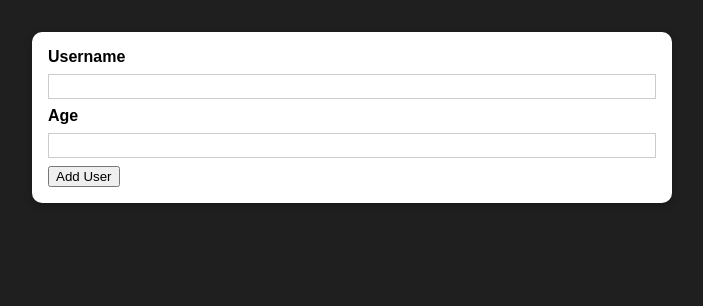
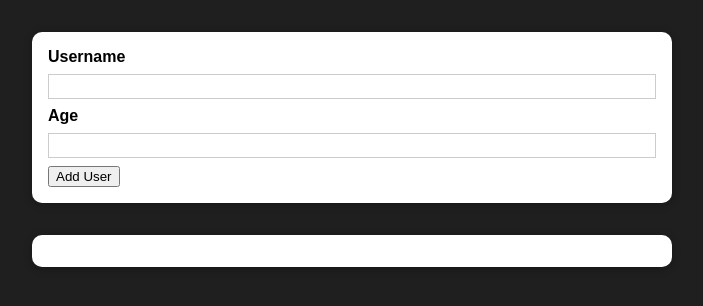
Before and after one commit to sanju0911/React_Implementation, a React (Create React App) app in the folder myapp/: page / in a window 1280 px wide. Shown: the top 306 px of the page, without its empty margins (288-991 px from the left). Built offline with nearby package versions, Linux system fonts and the light colour scheme.

Commit message:
added rendered UserList

```diff
--- a/myapp/src/App.js
+++ b/myapp/src/App.js
@@ -1,12 +1,18 @@
-
-import React from "react";
-
-import AddUser from './components/Users/AddUser';
+import React, { useState } from "react";
+import AddUser from "./components/Users/AddUser";
+import UserList from "./components/Users/UserList";
 
 const App = () => {
+  const [usersList, setUsersList] = useState([]);
+
+  const addUserHandler = (user) => {
+    setUsersList((prevUsersList) => [...prevUsersList, user]);
+  };
+
   return (
     <div>
-      <AddUser />
+      <AddUser onAddUser={addUserHandler} />
+      <UserList users={usersList} />
     </div>
   );
 };
--- /dev/null
+++ b/myapp/src/components/Users/UserList.css
@@ -0,0 +1,16 @@
+.users {
+    margin: 2rem auto;
+    width: 90%;
+    max-width: 40rem;
+  }
+
+  .users ul {
+    list-style: none;
+    padding: 1rem;
+  }
+
+  .users li {
+    border: 1px solid #ccc;
+    margin: 0.5rem 0;
+    padding: 0.5rem;
+  }
--- /dev/null
+++ b/myapp/src/components/Users/UserList.js
@@ -0,0 +1,19 @@
+import React from "react";
+import Card from "../UI/Card";
+import "./UserList.css";
+
+const UserList = (props) => {
+  return (
+    <Card className="users">
+      <ul>
+        {props.users.map((user, index) => (
+          <li key={index}>
+            {user.name} ({user.age} years old)
+          </li>
+        ))}
+      </ul>
+    </Card>
+  );
+};
+
+export default UserList;
```
